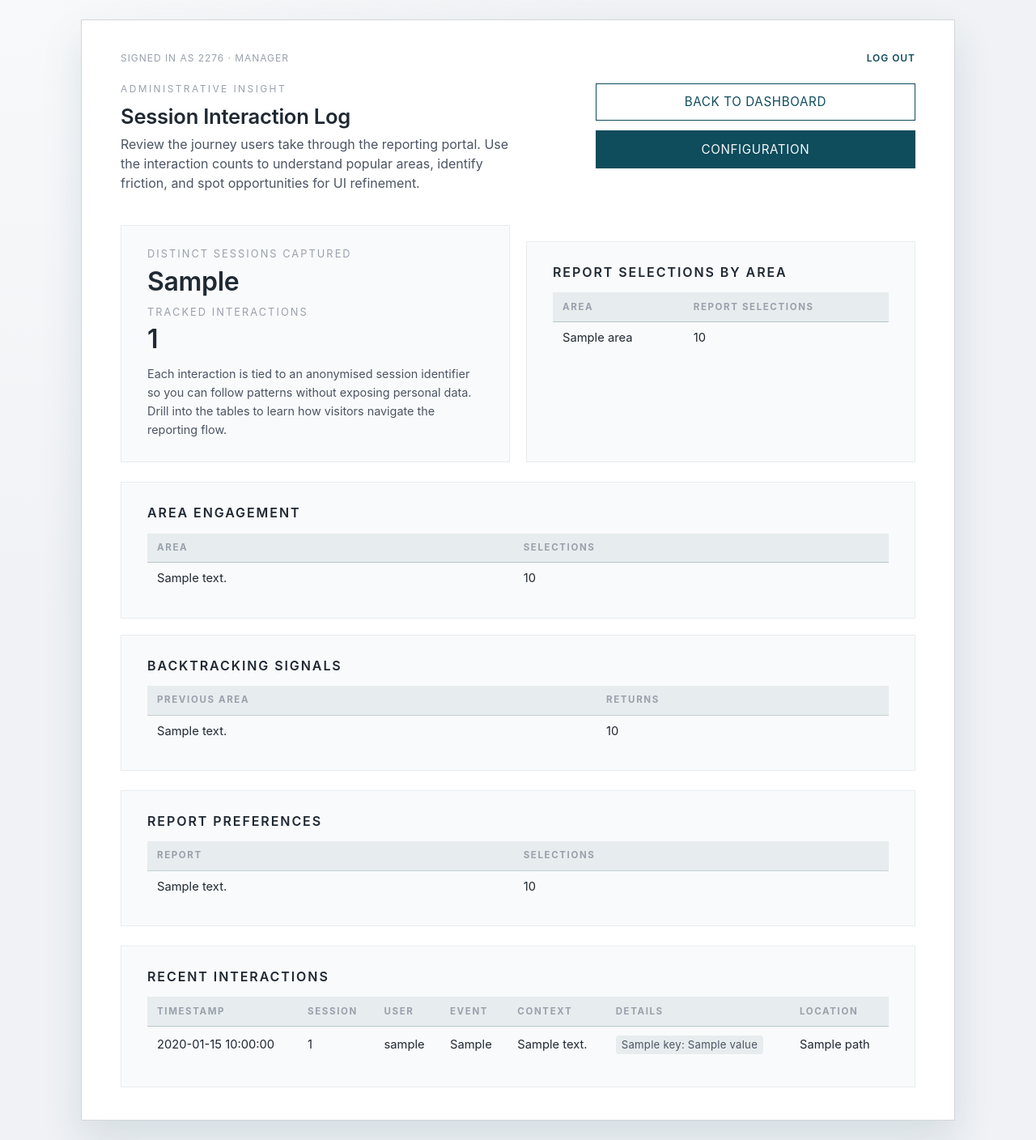
After one commit to ThomasSchwartz18/reporting_software, a Flask app: template app/templates/auth/session_log.html in a window 1280 px wide. The commit adds this page. Shown: the whole page at 81% size. Run offline with Flask 3, Linux system fonts and the light colour scheme; data comes from the database, SQL or seed files in the repository; tables that the repository leaves empty hold one stand-in row (values such as "Sample post"); the template is opened without the code that fills it: values that come from a table or form of the project are taken from there, most other values are stand-ins (such as "Sample title", 1, 10 or a date in 2020).

Commit message:
Add session activity logging and dynamic confirmation banner

```diff
--- a/app/models.py
+++ b/app/models.py
@@ -91,6 +91,21 @@ class EmployeeSubmission(db.Model):
     submitted_at: datetime = db.Column(db.DateTime, nullable=False, default=datetime.utcnow)
 
 
+@dataclass
+class SessionEvent(db.Model):
+    """Audit trail of user interactions within a signed-in session."""
+
+    id: int = db.Column(db.Integer, primary_key=True)
+    session_id: str = db.Column(db.String(64), nullable=False, index=True)
+    user_id: int | None = db.Column(db.Integer, db.ForeignKey("user.id"), nullable=True)
+    username: str | None = db.Column(db.String(64), nullable=True)
+    event_type: str = db.Column(db.String(64), nullable=False, index=True)
+    context_value: str | None = db.Column(db.String(128), nullable=True, index=True)
+    event_details: str | None = db.Column(db.Text, nullable=True)
+    path: str | None = db.Column(db.String(255), nullable=True)
+    created_at: datetime = db.Column(db.DateTime, nullable=False, default=datetime.utcnow, index=True)
+
+
 DEFAULT_USERS: tuple[dict[str, str | Role], ...] = (
     {"username": "2276", "password": "2278!", "role": Role.MANAGER},
     {"username": "Schwartz", "password": "2276", "role": Role.ADMIN},
--- /dev/null
+++ b/app/templates/auth/session_log.html
@@ -0,0 +1,277 @@
+{% extends "base.html" %}
+
+{% block title %}Session Log - Reporting Software{% endblock %}
+{% block body_class %}layout-flow{% endblock %}
+{% block container_class %}container--wide{% endblock %}
+
+{% block styles %}
+  <style>
+    .log-grid {
+      display: grid;
+      gap: 1.5rem;
+    }
+
+    .log-grid.two-column {
+      grid-template-columns: repeat(auto-fit, minmax(320px, 1fr));
+    }
+
+    .log-table {
+      width: 100%;
+      border-collapse: collapse;
+      font-size: 0.92rem;
+      margin-top: 0.75rem;
+    }
+
+    .log-table thead {
+      background: rgba(15, 76, 92, 0.08);
+    }
+
+    .log-table th,
+    .log-table td {
+      padding: 0.7rem 0.75rem;
+      text-align: left;
+      border-bottom: 1px solid rgba(15, 76, 92, 0.12);
+    }
+
+    .log-table th {
+      font-size: 0.72rem;
+      letter-spacing: 0.14em;
+      text-transform: uppercase;
+      color: var(--muted);
+    }
+
+    .log-table tbody tr:last-child td {
+      border-bottom: none;
+    }
+
+    .metric-highlight {
+      font-size: 2rem;
+      font-weight: 600;
+      letter-spacing: -0.01em;
+      margin: 0.5rem 0 0;
+    }
+
+    .metric-label {
+      font-size: 0.8rem;
+      text-transform: uppercase;
+      letter-spacing: 0.16em;
+      color: var(--muted);
+    }
+
+    .stat-card {
+      display: flex;
+      flex-direction: column;
+      gap: 0.75rem;
+    }
+
+    .stat-card p {
+      margin: 0;
+      color: var(--text-secondary);
+      font-size: 0.9rem;
+      line-height: 1.6;
+    }
+
+    .event-details {
+      display: flex;
+      flex-wrap: wrap;
+      gap: 0.35rem 0.75rem;
+      font-size: 0.82rem;
+      color: var(--text-secondary);
+    }
+
+    .event-details span {
+      background: rgba(15, 76, 92, 0.08);
+      padding: 0.25rem 0.45rem;
+      border-radius: 4px;
+      letter-spacing: 0.02em;
+    }
+
+    .empty-state {
+      font-size: 0.9rem;
+      color: var(--muted);
+      margin-top: 0.75rem;
+    }
+  </style>
+{% endblock %}
+
+{% block content %}
+  <div class="utility-bar">
+    <span>Signed in as {{ user.username }} · {{ user.role_enum.label }}</span>
+    <a href="{{ url_for('auth.logout') }}">Log out</a>
+  </div>
+
+  <div class="page-header">
+    <div>
+      <div class="page-header__eyebrow">Administrative Insight</div>
+      <h1 class="page-header__title">Session Interaction Log</h1>
+      <p class="page-header__subtitle">
+        Review the journey users take through the reporting portal. Use the interaction counts to
+        understand popular areas, identify friction, and spot opportunities for UI refinement.
+      </p>
+    </div>
+    <div class="page-header__actions">
+      <a class="button button--ghost" href="{{ url_for('auth.dashboard') }}">Back to Dashboard</a>
+      <a class="button" href="{{ url_for('auth.settings') }}">Configuration</a>
+    </div>
+  </div>
+
+  <div class="card-grid two-column">
+    <section class="card stat-card">
+      <div>
+        <div class="metric-label">Distinct sessions captured</div>
+        <div class="metric-highlight">{{ distinct_sessions }}</div>
+      </div>
+      <div>
+        <div class="metric-label">Tracked interactions</div>
+        <div class="metric-highlight">{{ total_events }}</div>
+      </div>
+      <p>
+        Each interaction is tied to an anonymised session identifier so you can follow patterns
+        without exposing personal data. Drill into the tables to learn how visitors navigate the
+        reporting flow.
+      </p>
+    </section>
+
+    <section class="card">
+      <h2>Report selections by area</h2>
+      {% if report_by_area %}
+        <table class="log-table">
+          <thead>
+            <tr>
+              <th scope="col">Area</th>
+              <th scope="col">Report selections</th>
+            </tr>
+          </thead>
+          <tbody>
+            {% for area, total in report_by_area|dictsort(by='value', reverse=true) %}
+              <tr>
+                <td>{{ area }}</td>
+                <td>{{ total }}</td>
+              </tr>
+            {% endfor %}
+          </tbody>
+        </table>
+      {% else %}
+        <p class="empty-state">No report selections have been recorded yet.</p>
+      {% endif %}
+    </section>
+  </div>
+
+  <div class="log-grid two-column" style="margin-top: 1.5rem;">
+    <section class="card">
+      <h2>Area engagement</h2>
+      {% if area_usage %}
+        <table class="log-table">
+          <thead>
+            <tr>
+              <th scope="col">Area</th>
+              <th scope="col">Selections</th>
+            </tr>
+          </thead>
+          <tbody>
+            {% for row in area_usage %}
+              <tr>
+                <td>{{ row.context_value }}</td>
+                <td>{{ row.total }}</td>
+              </tr>
+            {% endfor %}
+          </tbody>
+        </table>
+      {% else %}
+        <p class="empty-state">No area selections have been captured during this period.</p>
+      {% endif %}
+    </section>
+
+    <section class="card">
+      <h2>Backtracking signals</h2>
+      {% if backtrack_usage %}
+        <table class="log-table">
+          <thead>
+            <tr>
+              <th scope="col">Previous area</th>
+              <th scope="col">Returns</th>
+            </tr>
+          </thead>
+          <tbody>
+            {% for row in backtrack_usage %}
+              <tr>
+                <td>{{ row.context_value or 'Unspecified' }}</td>
+                <td>{{ row.total }}</td>
+              </tr>
+            {% endfor %}
+          </tbody>
+        </table>
+      {% else %}
+        <p class="empty-state">No users have returned to the area selection step yet.</p>
+      {% endif %}
+    </section>
+  </div>
+
+  <section class="card" style="margin-top: 1.5rem;">
+    <h2>Report preferences</h2>
+    {% if report_preferences %}
+      <table class="log-table">
+        <thead>
+          <tr>
+            <th scope="col">Report</th>
+            <th scope="col">Selections</th>
+          </tr>
+        </thead>
+        <tbody>
+          {% for row in report_preferences %}
+            <tr>
+              <td>{{ row.context_value }}</td>
+              <td>{{ row.total }}</td>
+            </tr>
+          {% endfor %}
+        </tbody>
+      </table>
+    {% else %}
+      <p class="empty-state">Report selections will appear once visitors choose a report.</p>
+    {% endif %}
+  </section>
+
+  <section class="card" style="margin-top: 1.5rem;">
+    <h2>Recent interactions</h2>
+    {% if recent_events %}
+      <table class="log-table">
+        <thead>
+          <tr>
+            <th scope="col">Timestamp</th>
+            <th scope="col">Session</th>
+            <th scope="col">User</th>
+            <th scope="col">Event</th>
+            <th scope="col">Context</th>
+            <th scope="col">Details</th>
+            <th scope="col">Location</th>
+          </tr>
+        </thead>
+        <tbody>
+          {% for event in recent_events %}
+            <tr>
+              <td>{{ event.timestamp.strftime('%Y-%m-%d %H:%M:%S') }}</td>
+              <td>{{ event.session_id }}</td>
+              <td>{{ event.username }}</td>
+              <td>{{ event.event_type }}</td>
+              <td>{{ event.context or '—' }}</td>
+              <td>
+                {% if event.details %}
+                  <div class="event-details">
+                    {% for key, value in event.details.items() %}
+                      <span>{{ key }}: {{ value }}</span>
+                    {% endfor %}
+                  </div>
+                {% else %}
+                  —
+                {% endif %}
+              </td>
+              <td>{{ event.path or '—' }}</td>
+            </tr>
+          {% endfor %}
+        </tbody>
+      </table>
+    {% else %}
+      <p class="empty-state">Interaction history will appear here as soon as users begin navigating the app.</p>
+    {% endif %}
+  </section>
+{% endblock %}
--- a/app/templates/base.html
+++ b/app/templates/base.html
@@ -413,13 +413,12 @@
   </head>
   <body class="{% block body_class %}{% endblock %}">
     {% if session.get("user_id") %}
+      {% set banner_primary = session.get("progress_primary") or "Logged in successfully" %}
+      {% set default_details = "You are signed in as " ~ (session.get("username") or "user") ~ " (" ~ (session.get("role", "user")|title) ~ "). Double-check that you're working under the correct account before continuing." %}
+      {% set banner_details = session.get("progress_details") or default_details %}
       <div class="login-confirmation" role="status" aria-live="polite">
-        <span class="login-confirmation__primary">Logged in successfully</span>
-        <span class="login-confirmation__details">
-          You are signed in as <strong>{{ session.get("username") }}</strong>
-          ({{ session.get("role", "user")|title }}). Double-check that you're
-          working under the correct account before continuing.
-        </span>
+        <span class="login-confirmation__primary">{{ banner_primary }}</span>
+        <span class="login-confirmation__details">{{ banner_details }}</span>
       </div>
     {% endif %}
     <div class="container {% block container_class %}{% endblock %}">
```
Also changed, not shown: app/routes/auth.py (+286 -1 lines), app/templates/auth/dashboard.html (+59 -3 lines).
